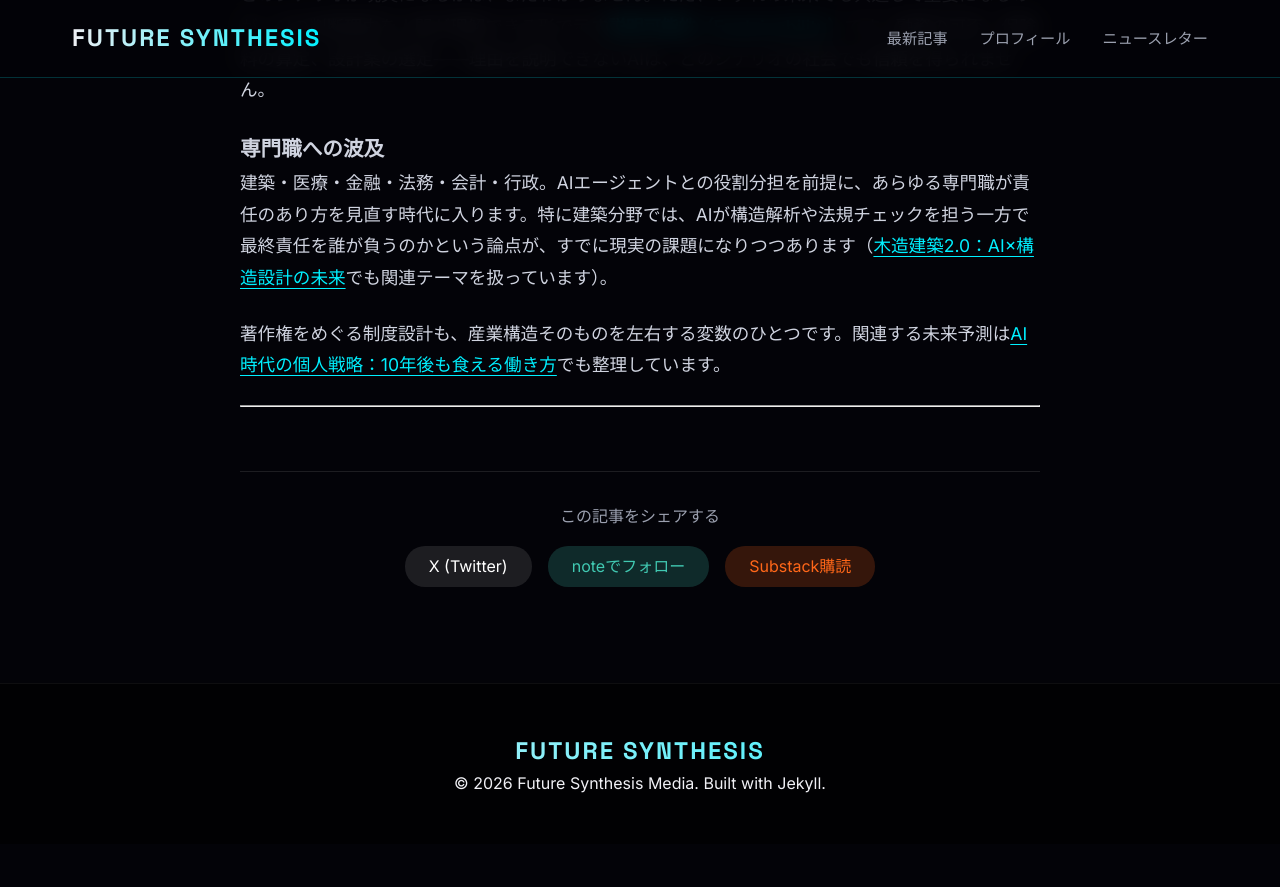
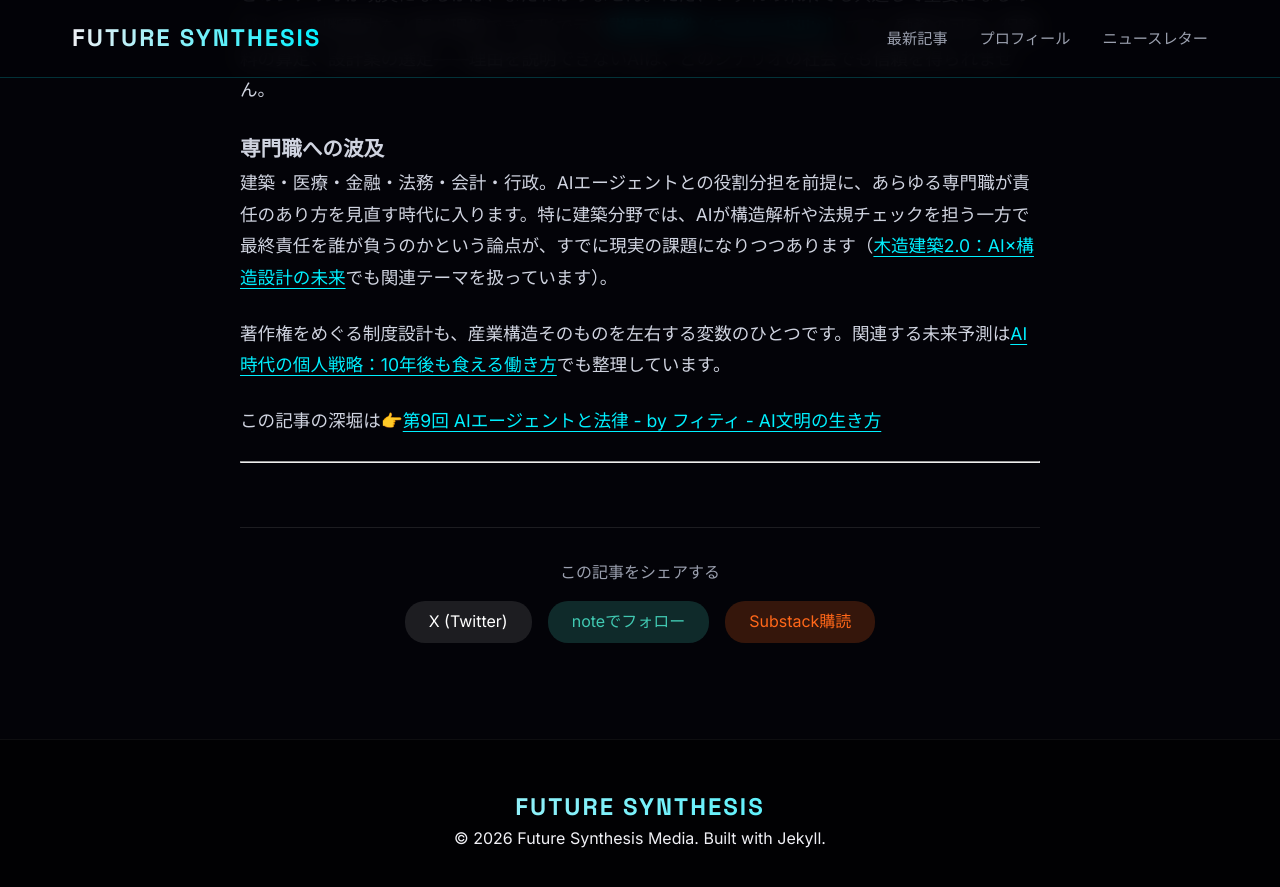
Before and after one commit to phity-j/future_synthesis, a Jekyll site: the page built from _posts/2026-07-20-2035ai3.md, in a window 1280 px wide and 900 px high, scrolled down 1410 px. Shown: the top 887 px of the window. Built offline with Jekyll 4.4.1, drawn with Linux system fonts in a browser that asks for light colours; our own code applies the rules of GitHub Pages for plain Markdown files; before the commit the page ends 2254 px from its top, so only the background shows below that.

Commit message:
Update _posts/2026-07-20-2035ai3.md (via Pages CMS)

```diff
--- a/_posts/2026-07-20-2035ai3.md
+++ b/_posts/2026-07-20-2035ai3.md
@@ -29,4 +29,6 @@ AIエージェントがすでに契約を確認し、取引を実行し、設計
 
 著作権をめぐる制度設計も、産業構造そのものを左右する変数のひとつです。関連する未来予測は[AI時代の個人戦略：10年後も食える働き方](/ai-career-strategy-10years/)でも整理しています。
 
+この記事の深堀は👉[第9回 AIエージェントと法律 - by フィティ - AI文明の生き方](https://phity.substack.com/p/ai-agent-law)
+
 ---
```
